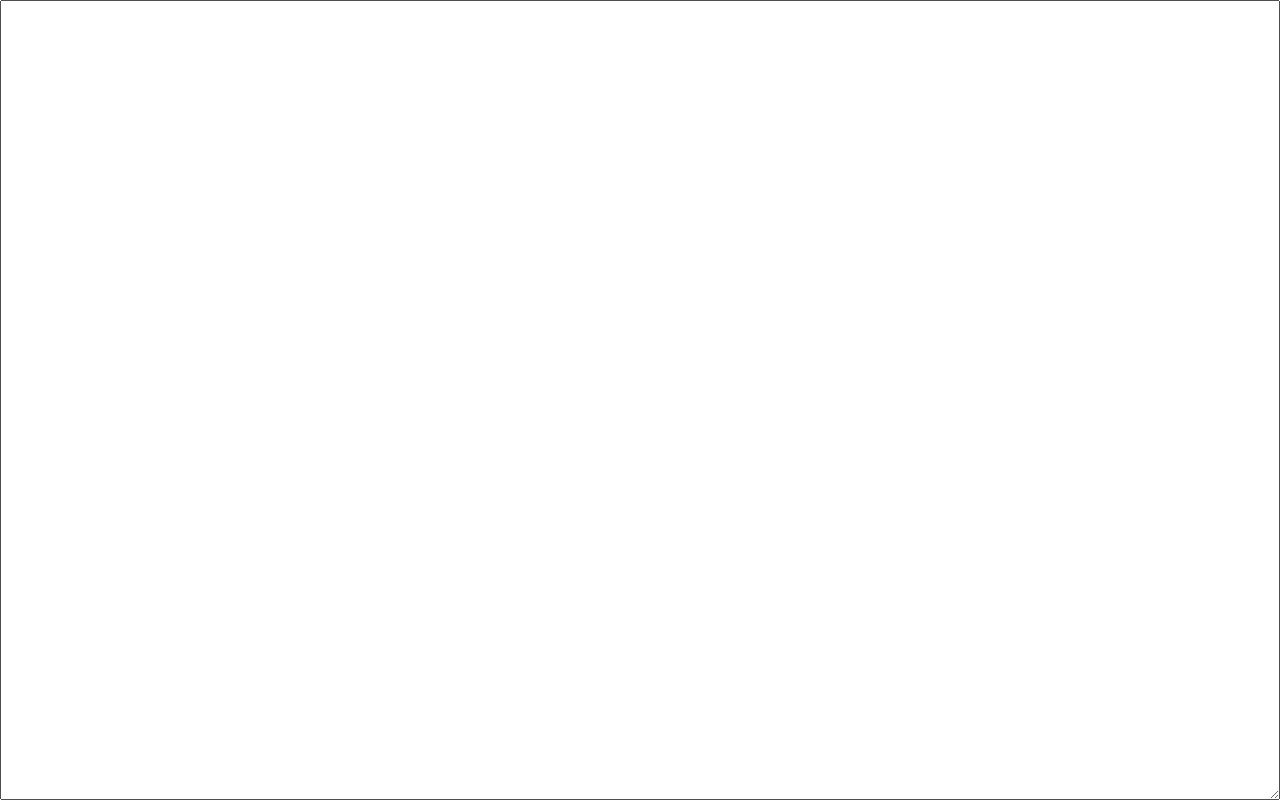
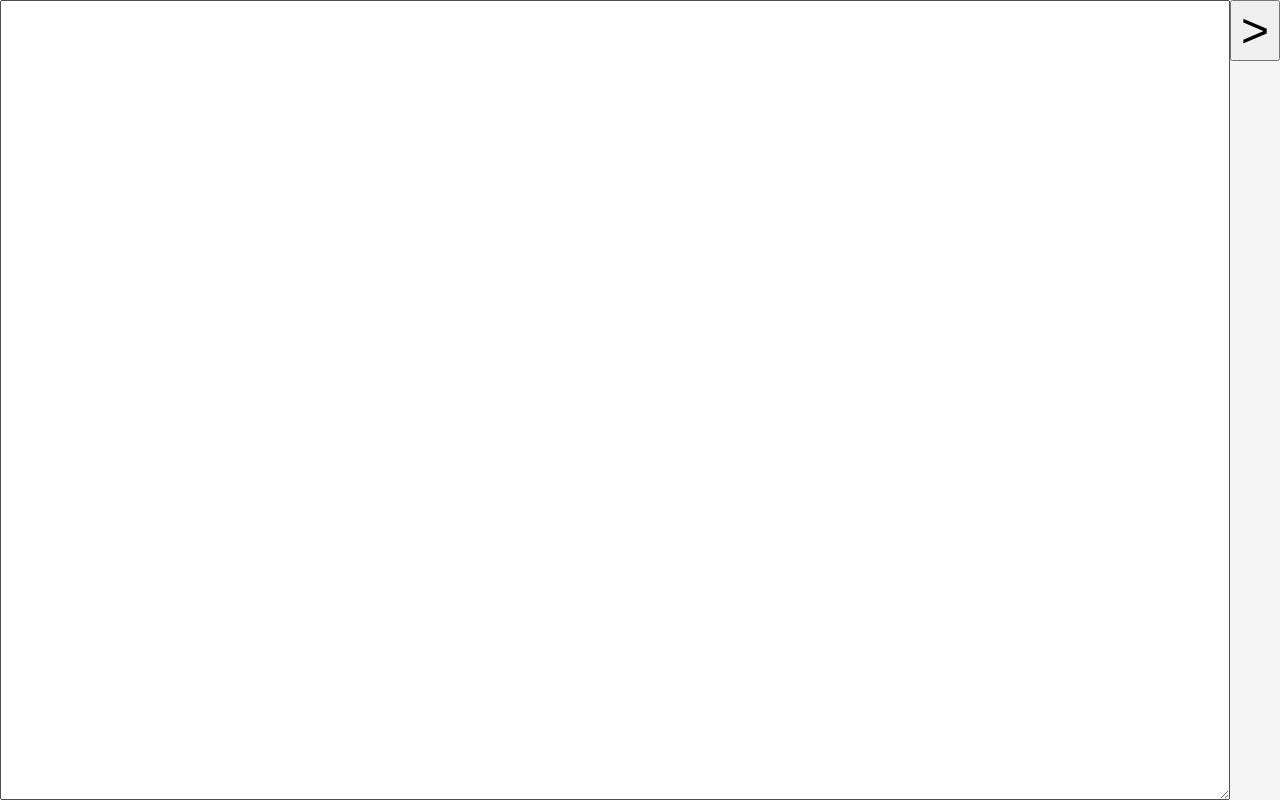
Before and after one commit to SamMayWork/outline-editor, a plain HTML site: page index.html in a window 1280 px wide. Drawn offline with Linux system fonts and the light colour scheme.

Commit message:
Layout and style changes

```diff
--- a/index.html
+++ b/index.html
@@ -4,9 +4,15 @@
     <meta name="viewport" content="width=device-width, initial-scale=1.0">
     <meta http-equiv="X-UA-Compatible" content="ie=edge">
     <link rel="stylesheet" href="css/editor-styles.css">
+    <script src="scripts/editor.js"></script>
     <title>Document</title>
 </head>
-<body>
-    <textarea name="" id="editorwindow"></textarea>
+<body onload="start();">
+    <div class="window-container">
+        <textarea name="" id="editorwindow"></textarea>
+        <div id="sidebar">
+            <button id=indent>></button>
+        </div>
+    </div>
 </body>
 </html>
--- a/scss/editor-styles.scss
+++ b/scss/editor-styles.scss
@@ -1,3 +1,10 @@
+$white : #ffffff;
+$light : #f5f5f5;
+$light-alt : #f7f7f7;
+$black : #000000;
+$dark : #242424;
+$dark-alt : #3d3d3d;
+
 html, body {
     margin : 0;
     padding : 0;
@@ -6,7 +13,40 @@ html, body {
     height : 100%;
 }
 
-#editorwindow {
+@mixin fill {
     width : 100%;
     height : 100%;
 }
+
+.window-container {
+    @include fill;
+
+    display : grid;
+    grid-template-areas : "content sidebar";
+    grid-template-columns : 1fr 50px;
+}
+
+#editorwindow {
+    grid-area : "content";
+
+    width : 100%;
+    height : 100%;
+}
+
+#sidebar {
+    grid-area : "sidebar";
+    background-color : $light;
+
+    * {
+        width : 100%;
+
+        &:hover {
+            background-color : $light-alt;
+            display : block;
+        }
+    }
+
+    #indent {
+        font-size : 3em;
+    }
+}
```
Also changed, not shown: css/editor-styles.css, 1 other file.
